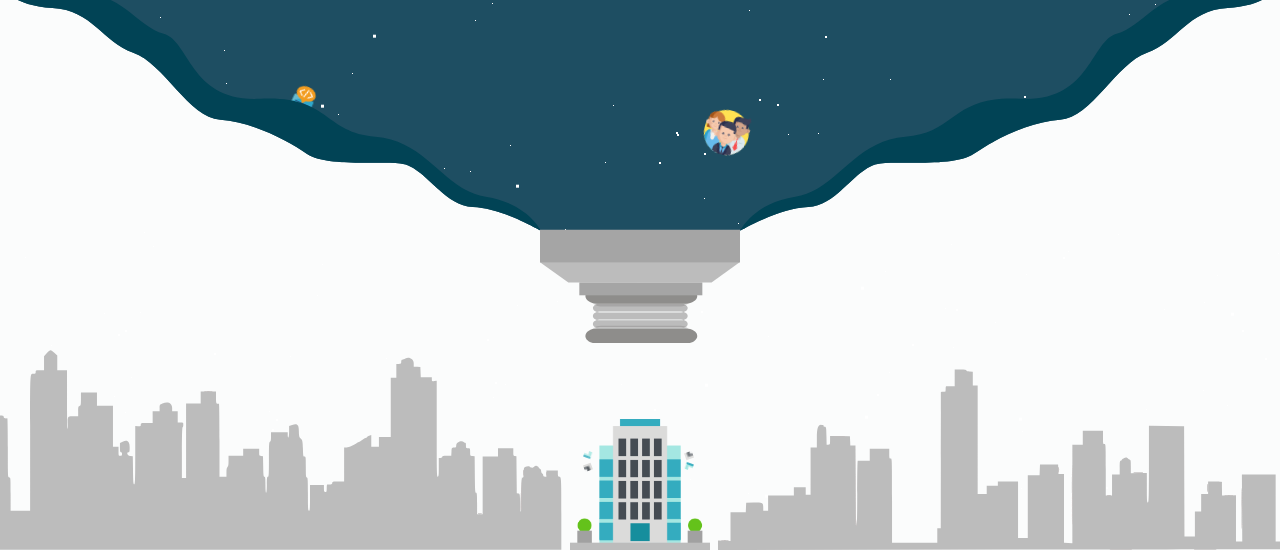
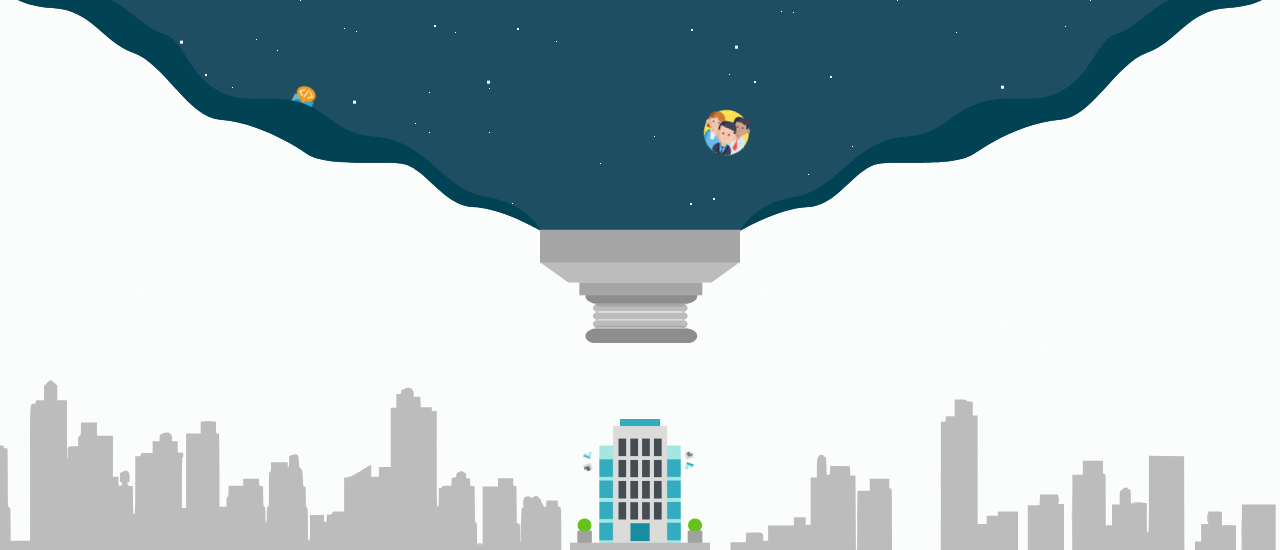
Before and after one commit to ignaciomartinelias/holovox, a plain HTML site: page index.html in a window 1280 px wide. Shown: the part 250-800 px from the top of the page. Drawn offline with Linux system fonts and the light colour scheme.

Commit message:
Add skyline effect

```diff
--- a/js/index.js
+++ b/js/index.js
@@ -2,6 +2,7 @@ setTimeout(function () {
     console.log(document.getElementById("escombro-1").style.bottom);
     document.getElementById("building-base").style.display = "none";
     document.getElementById("building-1").style.display = "block";
+    document.getElementsByClassName("bottom-section")[0].style.backgroundPositionY = "120px";
 }, 2000)
 
 setTimeout(function () {
@@ -11,6 +12,7 @@ setTimeout(function () {
     document.getElementById("escombro-4").style.bottom = "50px";
     document.getElementById("building-1").style.display = "none";
     document.getElementById("building-2").style.display = "block";
+    document.getElementsByClassName("bottom-section")[0].style.backgroundPositionY = "90px";
 }, 3000)
 
 setTimeout(function () {
@@ -20,6 +22,7 @@ setTimeout(function () {
     document.getElementById("escombro-4").style.bottom = "70px";
     document.getElementById("building-2").style.display = "none";
     document.getElementById("building-3").style.display = "block";
+    document.getElementsByClassName("bottom-section")[0].style.backgroundPositionY = "60px";
 }, 4000)
 
 setTimeout(function () {
@@ -29,6 +32,7 @@ setTimeout(function () {
     document.getElementById("escombro-4").style.bottom = "90px";
     document.getElementById("building-3").style.display = "none";
     document.getElementById("building-4").style.display = "block";
+    document.getElementsByClassName("bottom-section")[0].style.backgroundPositionY = "30px";
 }, 5000)
 
 setTimeout(function () {
@@ -38,6 +42,7 @@ setTimeout(function () {
     document.getElementById("escombro-4").style.bottom = "110px";
     document.getElementById("building-4").style.display = "none";
     document.getElementById("building").style.display = "block";
+    document.getElementsByClassName("bottom-section")[0].style.backgroundPositionY = "0px";
 }, 6000)
 
 setTimeout(function () {
--- a/style/index.scss
+++ b/style/index.scss
@@ -553,7 +553,8 @@ html {
       background-image: url("../images/City_002.svg");
       background-size: cover;
       background-repeat: no-repeat;
-      background-position: bottom center;
+      background-position-x: center;
+      background-position-y: 150px;
       display: flex;
       justify-content: center;
       align-items: flex-end;
```
Also changed, not shown: style/index.css, 1 other file.
